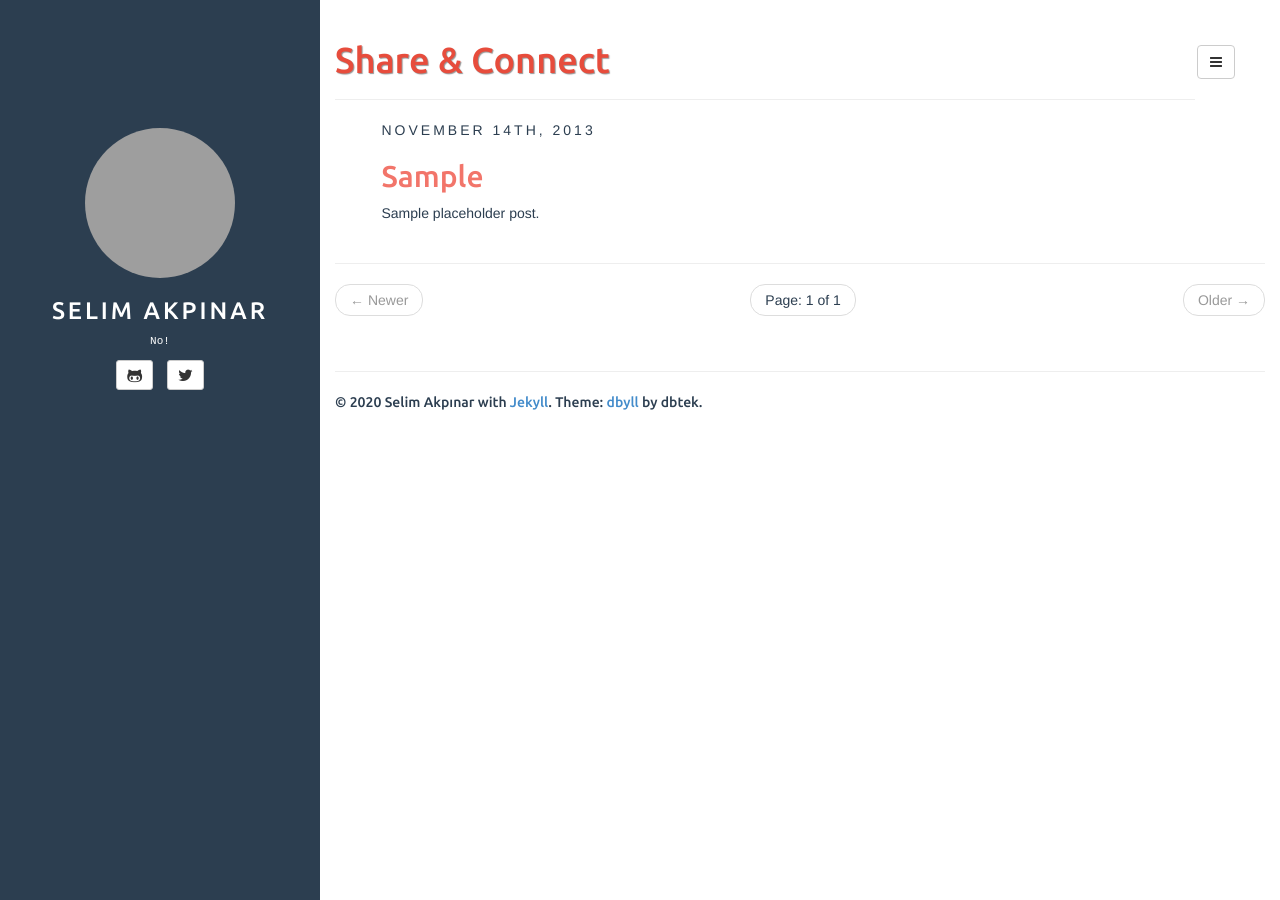
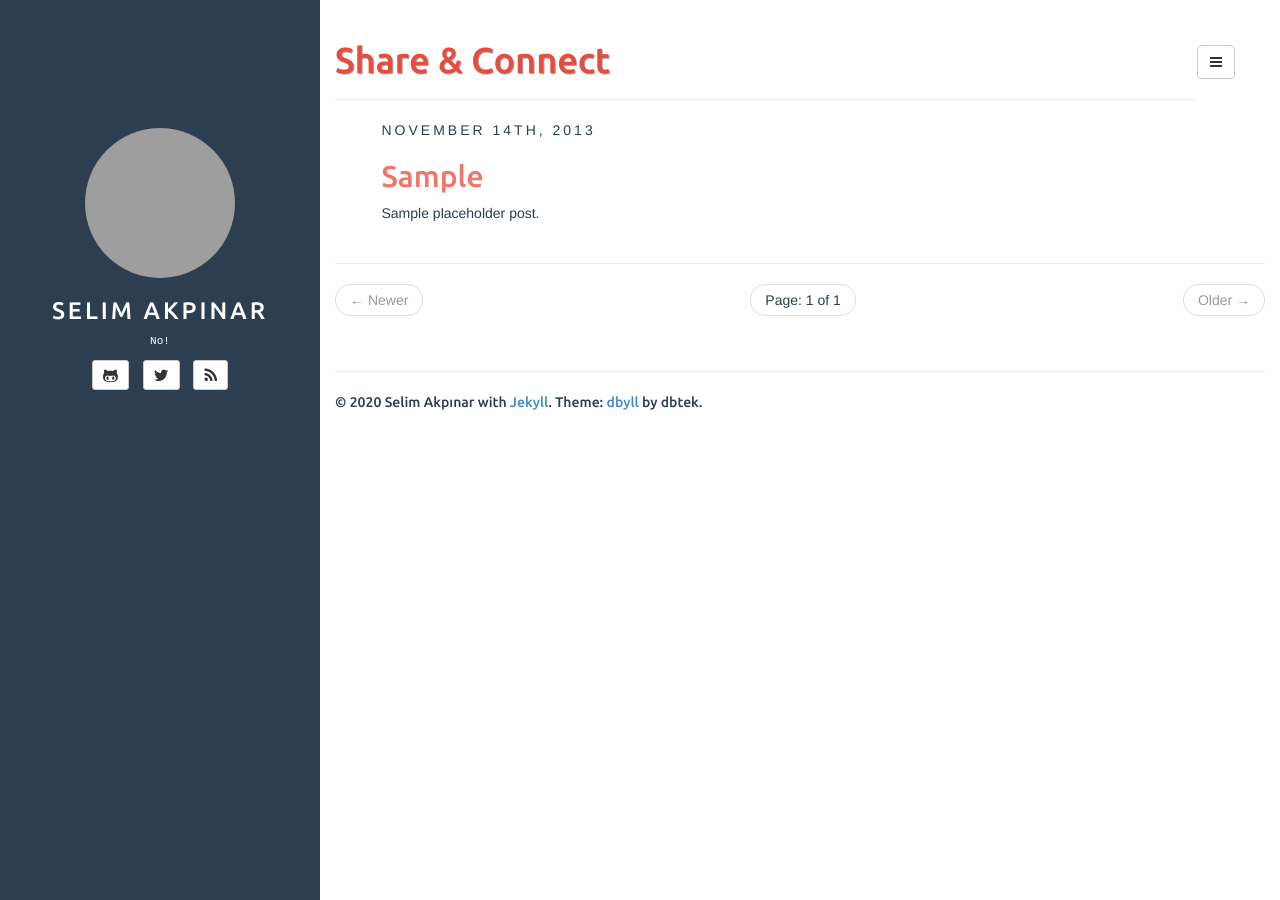
Before and after one commit to mandev0/mandev0.github.io, a Jekyll site: the page built from docs/index.html, in a window 1280 px wide. Built offline with Jekyll 4.4.1, drawn with Linux system fonts in a browser that asks for light colours; the list of posts is cut into pages by our own code; grey boxes are pictures that could not be loaded.

Commit message:
Update sidebar.html

```diff
--- a/docs/_includes/sidebar.html
+++ b/docs/_includes/sidebar.html
@@ -30,13 +30,11 @@
 			</a>
 		</li>
 		{% endif %}
-		{% if site.author.email %}
 		<li>
 			<a class="btn btn-default btn-sm" href="{{ site.BASE_PATH }}/{{ site.rss_path }}">
 				<i class="fa fa-rss fa-lg"></i>
 			</a>
 		</li>
-		{% endif %}
 	</ul>
 	<ul id="contact-list-secondary" class="list-unstyled list-inline">
 		{% if site.author.pinterest %}
```
